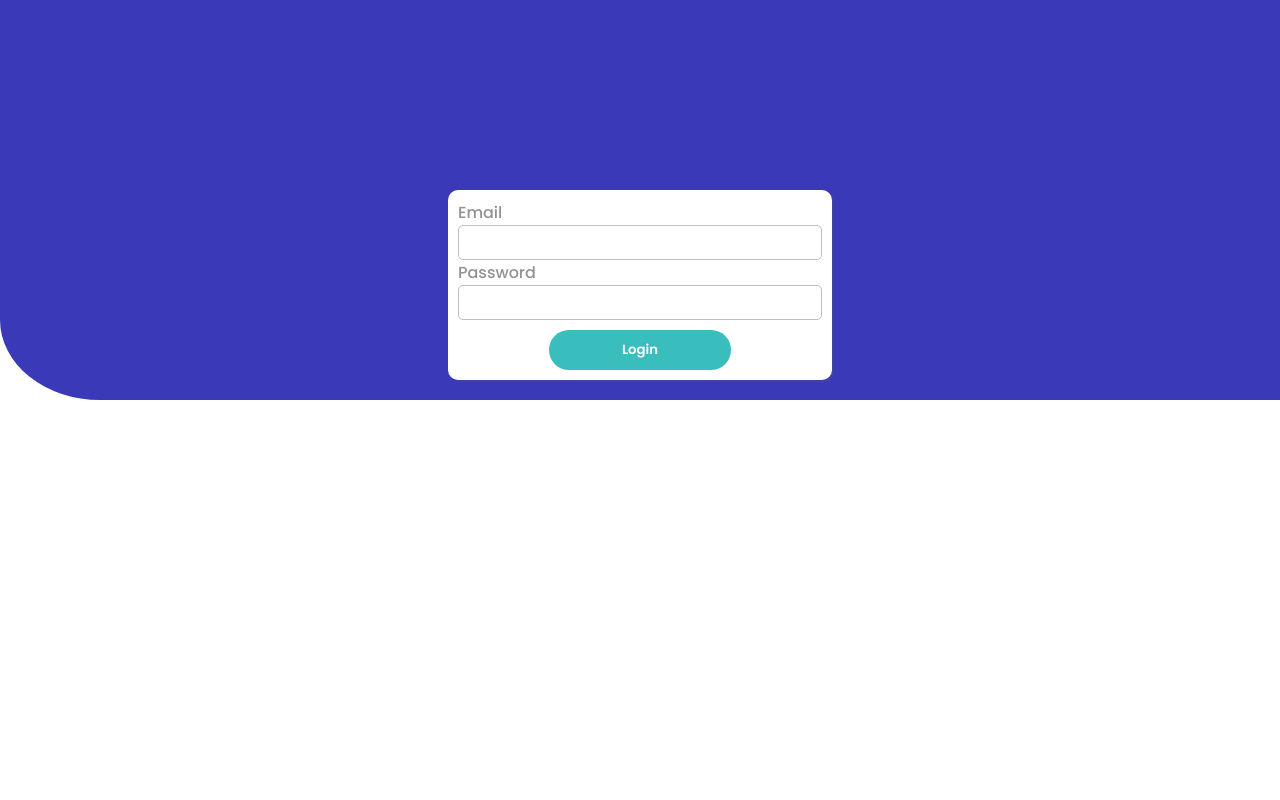
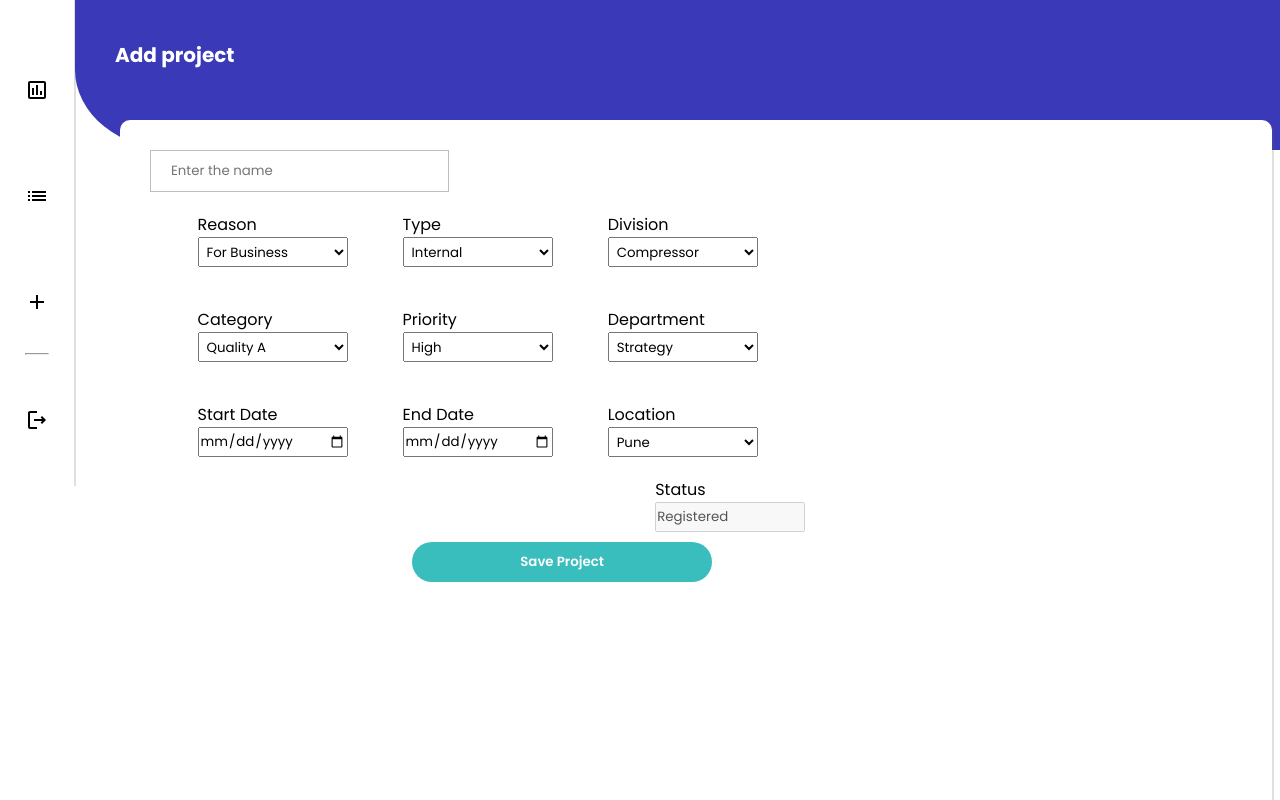
Before and after one commit to nessafkhan/techprime-client, a React (Create React App) app: page /add-project in a window 1280 px wide. Before the commit this address led to /. Built offline with nearby package versions, Linux system fonts and the light colour scheme.

Commit message:
navigation bug fixed

```diff
--- a/src/AppRoutes.js
+++ b/src/AppRoutes.js
@@ -7,16 +7,9 @@ import LoginPage from './Pages/LoginPage';
 import { useSelector } from 'react-redux';
 
 const AppRoutes = () => {
-	const user = useSelector((state) => state.user.authenticated);
-	const navigate = useNavigate();
 
-	useEffect(() => {
-		if (!user) {
-			navigate('/');
-		} else {
-			navigate('/dashboard');
-		}
-	}, [user, navigate]);
+
+
 
 	return (
 		<Routes>
--- a/src/Components/Login/Login.js
+++ b/src/Components/Login/Login.js
@@ -1,5 +1,6 @@
-import React, { useState } from 'react';
+import React, { useState, useEffect } from 'react';
 import { useDispatch, useSelector } from 'react-redux';
+import { useNavigate } from 'react-router-dom';
 import { login } from '../../Redux/apiCalls';
 import LoginStyles from './Login.module.css';
 
@@ -8,14 +9,9 @@ const Login = () => {
 	const [password, setPassword] = useState('');
 	const dispatch = useDispatch();
 	const { isFetching, error } = useSelector((state) => state.user);
+	const user = useSelector((state) => state.user.authenticated);
+	const navigate = useNavigate();
 
-	const emailChangeHandler = (event) => {
-		setEmail(event.target.value);
-	};
-
-	const passwordChangeHandler = (event) => {
-		setPassword(event.target.value);
-	};
 
 	const submitHandler = (event) => {
 		event.preventDefault();
@@ -23,6 +19,15 @@ const Login = () => {
 		setEmail('');
 		setPassword('');
 	};
+
+	useEffect(() => {
+		if (!user) {
+			navigate('/');
+		} else {
+			navigate('/dashboard');
+		}
+	}, [user, navigate]);
+
 	return (
 
 			<div className={LoginStyles.form_container}>
@@ -39,7 +44,7 @@ const Login = () => {
 							type="email"
 							className={LoginStyles.login_input}
 							value={email}
-							onChange={emailChangeHandler}
+							onChange={(e)=> setEmail(e.target.value)}
 							name="email"
 						/>
 					</div>
@@ -56,7 +61,7 @@ const Login = () => {
 							type="password"
 							className={LoginStyles.login_input}
 							value={password}
-							onChange={passwordChangeHandler}
+							onChange={(e)=>setPassword(e.target.value)}
 							name="password"
 						/>
 						{error && (
```
